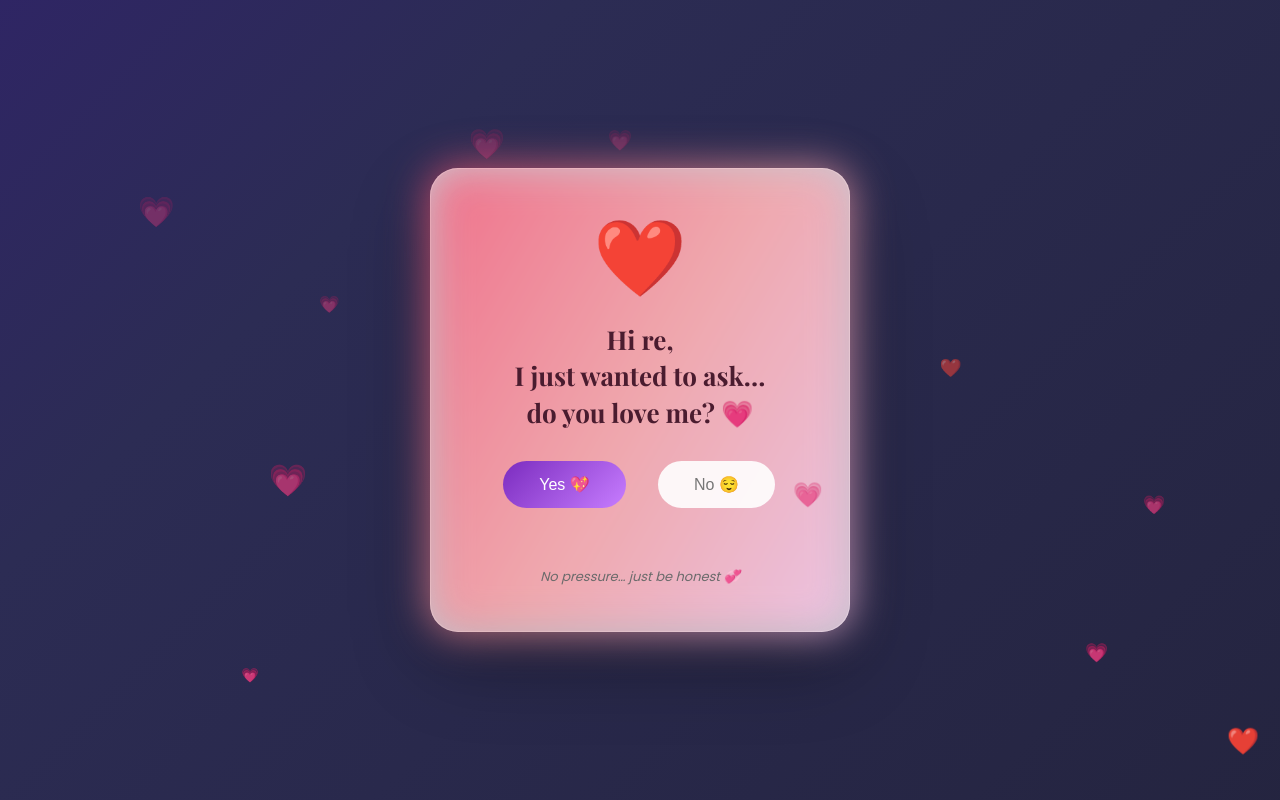
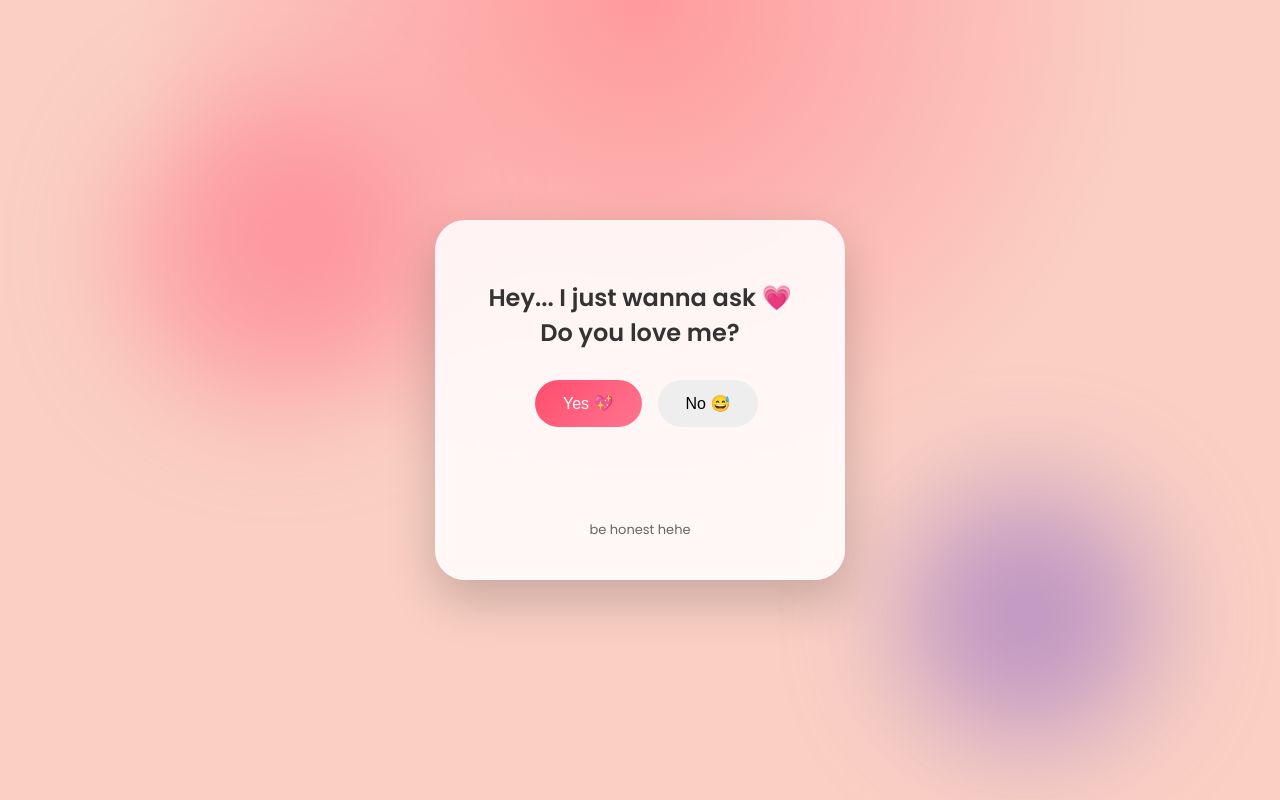
Before and after one commit to marcopedexe/LoveYaa, a plain HTML site: page index.html in a window 1280 px wide. Drawn offline with nearby package versions, Linux system fonts and the light colour scheme.

Commit message:
Update index.html

```diff
--- a/index.html
+++ b/index.html
@@ -1,235 +1,171 @@
 <!DOCTYPE html>
 <html lang="en">
+<head>
+<meta charset="UTF-8">
+<meta name="viewport" content="width=device-width, initial-scale=1.0">
+<title>Just One Question 💘</title>
 
-<head>
-    <meta charset="UTF-8" />
-    <meta name="viewport" content="width=device-width, initial-scale=1.0" />
-    <title>Just a Question 💘</title>
+<link href="https://fonts.googleapis.com/css2?family=Poppins:wght@300;400;600&display=swap" rel="stylesheet">
 
-    <!-- Fonts -->
-    <link
-        href="https://fonts.googleapis.com/css2?family=Playfair+Display:wght@500;600;700&family=Poppins:wght@300;400;500&display=swap"
-        rel="stylesheet">
-
-    <!-- Confetti -->
 <script src="https://cdn.jsdelivr.net/npm/canvas-confetti@1.6.0/dist/confetti.browser.min.js"></script>
 
 <style>
-        * {
-            box-sizing: border-box;
+body {
     margin: 0;
-            padding: 0;
-        }
-
-        body {
-            min-height: 100vh;
+    font-family: "Poppins", sans-serif;
+    height: 100vh;
     display: flex;
     align-items: center;
     justify-content: center;
-            background: linear-gradient(-45deg, #1e1e2f, #2c2c54, #3a0ca3, #7209b7);
-            background-size: 400% 400%;
-            animation: bgMove 12s ease infinite;
-            font-family: "Poppins", sans-serif;
+    background: radial-gradient(circle at top, #ff9a9e, #fad0c4, #fad0c4);
     overflow: hidden;
 }
 
-        @keyframes bgMove {
-            0% { background-position: 0% 50%; }
-            50% { background-position: 100% 50%; }
-            100% { background-position: 0% 50%; }
+/* floating blobs */
+.blob {
+    position: absolute;
+    border-radius: 50%;
+    filter: blur(60px);
+    opacity: 0.5;
+    animation: float 10s infinite alternate ease-in-out;
 }
 
-        .card {
-            width: min(92%, 420px);
-            padding: 40px 30px 45px;
-            background: rgba(255, 255, 255, 0.75);
-            backdrop-filter: blur(18px);
-            border-radius: 28px;
-            text-align: center;
-            box-shadow:
-                0 30px 80px rgba(0, 0, 0, 0.25),
-                inset 0 0 0 1px rgba(255, 255, 255, 0.4);
-            position: relative;
-            animation: cardIn 1.1s ease;
+.blob1 { width: 300px; height: 300px; background:#ff6b81; top:10%; left:10%; }
+.blob2 { width: 250px; height: 250px; background:#845ec2; bottom:10%; right:10%; }
+
+@keyframes float {
+    from { transform: translateY(0); }
+    to { transform: translateY(40px); }
 }
 
-        @keyframes cardIn {
-            from { opacity: 0; transform: translateY(30px) scale(0.95); }
-            to { opacity: 1; transform: translateY(0) scale(1); }
+/* card */
+.card {
+    background: rgba(255,255,255,0.85);
+    backdrop-filter: blur(20px);
+    padding: 40px 30px;
+    border-radius: 30px;
+    text-align: center;
+    width: 350px;
+    box-shadow: 0 20px 50px rgba(0,0,0,0.2);
+    animation: pop 0.8s ease;
 }
 
-        .card::before {
-            content: "";
-            position: absolute;
-            inset: -2px;
-            border-radius: 30px;
-            background: linear-gradient(120deg, #ff4d6d, #ff9a9e, #fbc2eb);
-            z-index: -1;
-            filter: blur(20px);
-            opacity: 0.7;
-            border: 1px solid rgba(255,255,255,0.3);
-            box-shadow: 0 20px 60px rgba(0,0,0,0.2);
-        }
-
-        .emoji {
-            font-size: 68px;
-            margin-bottom: 12px;
-            animation: heartbeat 1.8s infinite;
-        }
-
-        @keyframes heartbeat {
-            0%,100% { transform: scale(1); }
-            25% { transform: scale(1.08); }
-            75% { transform: scale(1.12); }
+@keyframes pop {
+    from { transform: scale(0.8); opacity: 0; }
+    to { transform: scale(1); opacity: 1; }
 }
 
 h2 {
-            font-family: "Playfair Display", serif;
-            font-size: 26px;
-            color: #4a1c2f;
+    font-weight: 600;
+    color: #333;
     margin-bottom: 30px;
-            line-height: 1.4;
 }
 
+/* buttons */
 .buttons {
     position: relative;
-            height: 78px;
+    height: 120px;
 }
 
 button {
-            position: absolute;
-            padding: 14px 36px;
-            border-radius: 40px;
     border: none;
+    border-radius: 999px;
+    padding: 14px 28px;
     font-size: 16px;
     cursor: pointer;
-            transition: all 0.25s ease;
+    transition: 0.25s ease;
+    position: absolute;
 }
 
+/* YES */
 #yes {
-            left: 12%;
-            background: linear-gradient(135deg, #7b2cbf, #c77dff);
-            color: #fff;
+    left: 20%;
+    background: linear-gradient(135deg,#ff4d6d,#ff758f);
+    color: white;
 }
 
+/* NO */
 #no {
     left: 55%;
-            background: rgba(255, 255, 255, 0.9);
-            color: #777;
+    background: #eee;
 }
 
+/* hint */
 .hint {
-            margin-top: 28px;
+    margin-top: 20px;
     font-size: 13px;
-            color: #6b6b6b;
-            font-style: italic;
-        }
-
-        .heart {
-            position: absolute;
-            bottom: -20px;
-            animation: floatUp linear forwards;
-        }
-
-        @keyframes floatUp {
-            from { transform: translateY(0); opacity: 1; }
-            to { transform: translateY(-120vh); opacity: 0; }
+    color: #666;
 }
 </style>
 </head>
 
 <body>
 
+<div class="blob blob1"></div>
+<div class="blob blob2"></div>
+
 <div class="card">
-        <div class="emoji">❤️</div>
-
-        <!-- SWEET & SIMPLE -->
-        <h2>Hi re,<br>I just wanted to ask…<br>do you love me? 💗</h2>
+    <h2 id="question">Hey... I just wanna ask 💗<br>Do you love me?</h2>
 
     <div class="buttons">
         <button id="yes">Yes 💖</button>
-            <button id="no">No 😌</button>
+        <button id="no">No 😅</button>
     </div>
 
-        <!-- VERY IMPORTANT -->
-        <div class="hint">No pressure… just be honest 💞</div>
+    <div class="hint">be honest hehe</div>
 </div>
-
-    <audio id="hoverSound" src="https://assets.mixkit.co/sfx/preview/mixkit-cartoon-voice-laugh-343.mp3"></audio>
-    <audio id="yesSound" src="https://assets.mixkit.co/sfx/preview/mixkit-achievement-bell-600.mp3"></audio>
 
 <script>
 const noBtn = document.getElementById("no");
 const yesBtn = document.getElementById("yes");
+const question = document.getElementById("question");
 const card = document.querySelector(".card");
-        const hoverSound = document.getElementById("hoverSound");
-        const yesSound = document.getElementById("yesSound");
 
-        // enable sound after first tap (mobile fix)
-        document.body.addEventListener("click", () => {
-            hoverSound.muted = false;
-            yesSound.muted = false;
-        }, { once: true });
+let noCount = 0;
+let scale = 1;
 
-        // playful "no" button
-        noBtn.addEventListener("mouseenter", () => {
-            hoverSound.currentTime = 0;
-            hoverSound.play().catch(() => {});
-
+// move NO + grow YES
+function moveNo() {
     const cardRect = card.getBoundingClientRect();
     const btnRect = noBtn.getBoundingClientRect();
 
-            const maxX = cardRect.width - btnRect.width - 10;
-            const maxY = cardRect.height - btnRect.height - 10;
+    const maxX = cardRect.width - btnRect.width;
+    const maxY = cardRect.height - btnRect.height;
 
     noBtn.style.left = Math.random() * maxX + "px";
     noBtn.style.top = Math.random() * maxY + "px";
+
+    // grow YES
+    scale += 0.15;
+    yesBtn.style.transform = `scale(${scale})`;
+
+    noCount++;
+
+    // change text after 10 tries
+    if (noCount >= 10) {
+        question.innerHTML = "just say yes 💖🥺";
+    }
+}
+
+// trigger both hover + click (mobile)
+noBtn.addEventListener("mouseenter", moveNo);
+noBtn.addEventListener("click", (e) => {
+    e.preventDefault();
+    moveNo();
 });
 
-        // YES button
+// YES click
 yesBtn.addEventListener("click", () => {
-            yesSound.play();
-
     confetti({
-                particleCount: 260,
-                spread: 120,
-                origin: { y: 0.65 }
-            });
-
-            // send result (PUT YOUR EMAIL HERE)
-            fetch("https://formsubmit.co/ajax/yourrealemail@gmail.com", {
-                method: "POST",
-                headers: {
-                    'Content-Type': 'application/json',
-                    'Accept': 'application/json'
-                },
-                body: JSON.stringify({
-                    message: "She said YES 💖",
-                    _captcha: false
-                })
+        particleCount: 200,
+        spread: 100
     });
 
     setTimeout(() => {
-                alert("That’s all I needed to hear 💖");
-            }, 500);
+        alert("I knew it 💖");
+    }, 400);
 });
-
-        // floating hearts
-        function createHeart() {
-            const heart = document.createElement("div");
-            heart.className = "heart";
-            heart.innerHTML = Math.random() > 0.5 ? "❤️" : "💗";
-            heart.style.left = Math.random() * 100 + "vw";
-            heart.style.fontSize = Math.random() * 22 + 14 + "px";
-            heart.style.animationDuration = Math.random() * 3 + 4 + "s";
-
-            document.body.appendChild(heart);
-            setTimeout(() => heart.remove(), 8000);
-        }
-
-        setInterval(createHeart, 400);
 </script>
 
 </body>
-
 </html>
```
Lines whose indentation alone changed are shown as unchanged.
